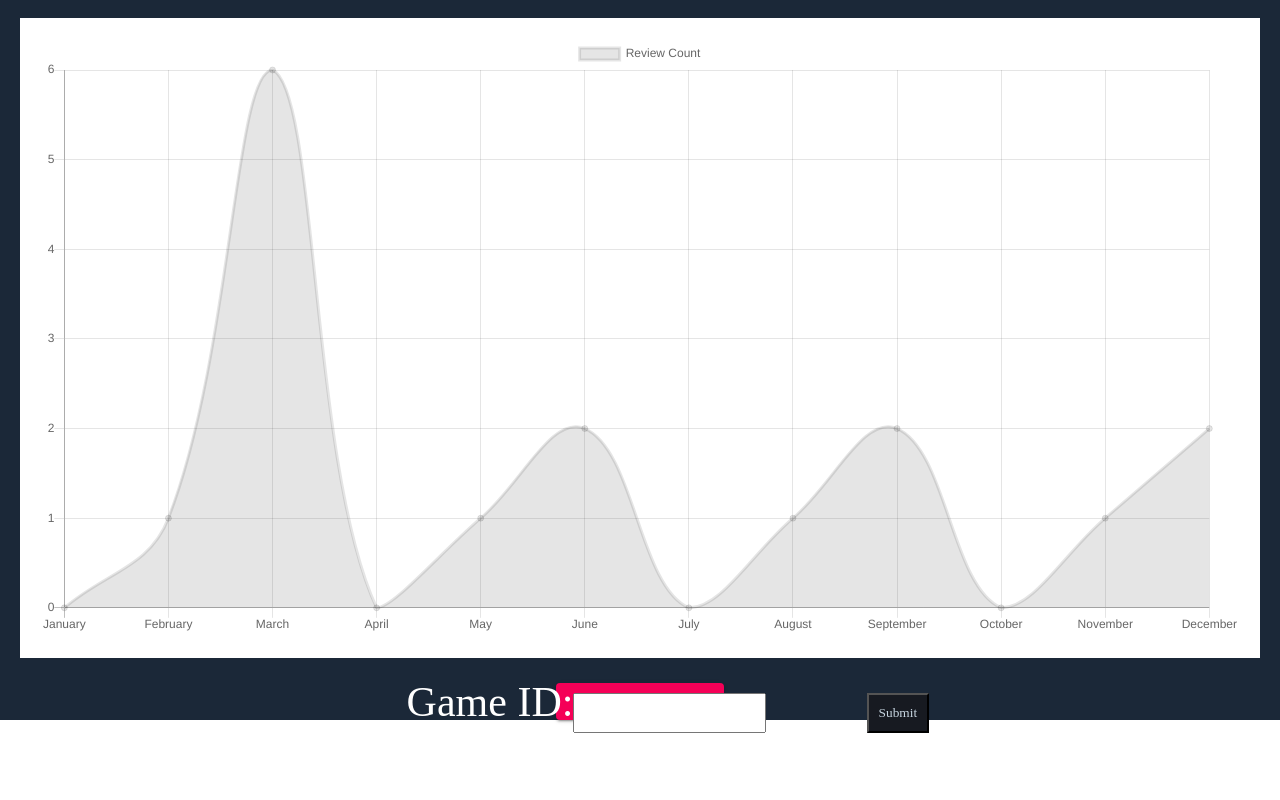
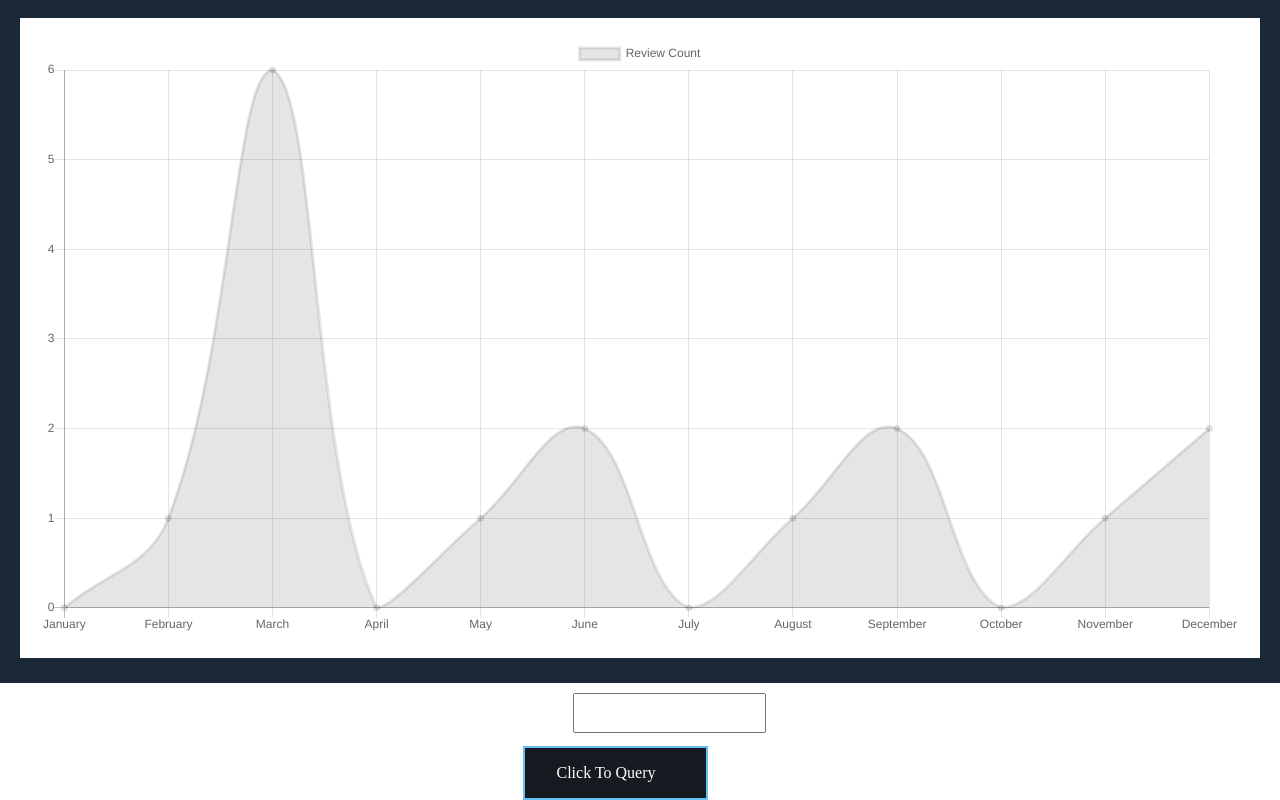
Before and after one commit to Joha2001/CIS4301-Project, a React (Create React App) app: page /V1 in a window 1280 px wide. Shown: the part 262-1062 px from the top of the page. Before the commit the page ends 995 px from the top, so only its background shows below. Built offline with nearby package versions, Linux system fonts and the light colour scheme; a web font is replaced by a local one.

Commit message:
Button Fixes

```diff
--- a/src/components/Visualization/V1.js
+++ b/src/components/Visualization/V1.js
@@ -44,15 +44,14 @@ const V1 = () => {
         }
       />
         </div>
-        <Button variant="contained" color="secondary" onClick={() => queryData()} >Click To Query</Button>
         <div className="id">
           <form>
             <label className="idlabel">
             Game ID:
             <input type="number" name="ID" />
             </label>
-          <input type="submit" value="Submit" />
           </form>
+          <Button class= "squarebutton squarebutton1" onClick={() => queryData()} >Click To Query</Button>
         </div>
       </header>
       </div>
--- a/src/components/Visualization/V2.js
+++ b/src/components/Visualization/V2.js
@@ -44,15 +44,14 @@ const V2 = () => {
         }
       />
         </div>
-        <Button variant="contained" color="secondary" onClick={() => queryData()} >Click To Query</Button>
         <div className="id">
           <form>
             <label className="idlabel">
             Tag:
             <input type="text" name="tag" />
             </label>
-          <input type="submit" value="Submit" />
           </form>
+          <Button class = "squarebutton squarebutton1" onClick={() => queryData()} >Click To Query</Button>
         </div>
         </header>
       </div>
--- a/src/components/Visualization/V3.js
+++ b/src/components/Visualization/V3.js
@@ -50,15 +50,14 @@ const V3 = () => {
         }
       />
         </div>
-        <Button variant="contained" color="secondary" onClick={() => queryData()} >Click To Query</Button>
         <div className="id">
           <form>
             <label className="idlabel">
             Game ID:
             <input type="number" name="ID" />
             </label>
-          <input type="submit" value="Submit" />
           </form>
+          <Button class = "squarebutton squarebutton1" onClick={() => queryData()} >Click To Query</Button>
         </div>
         </header>
       </div>
--- a/src/components/Visualization/V4.js
+++ b/src/components/Visualization/V4.js
@@ -42,15 +42,14 @@ const V4 = () => {
         }
       />
         </div>
-        <Button variant="contained" color="secondary" onClick={() => queryData()} >Click To Query</Button>
         <div className="id">
           <form>
             <label className="idlabel">
             Game ID:
             <input type="number" name="ID" />
             </label>
-          <input type="submit" value="Submit" />
           </form>
+          <Button class = "squarebutton squarebutton1" onClick={() => queryData()} >Click To Query</Button>
         </div>
         </header>
       </div>
--- a/src/components/Visualization/V5.js
+++ b/src/components/Visualization/V5.js
@@ -42,15 +42,14 @@ const V5 = () => {
         }
       />
         </div>
-        <Button variant="contained" color="secondary" onClick={() => queryData()} >Click To Query</Button>
         <div className="id">
           <form>
             <label className="idlabel">
             Bundle ID:
             <input type="number" name="ID" />
             </label>
-          <input type="submit" value="Submit" />
           </form>
+          <Button class = "squarebutton squarebutton1" onClick={() => queryData()} >Click To Query</Button>
         </div>
         </header>
       </div>
--- a/src/components/Visualization/Visualization.css
+++ b/src/components/Visualization/Visualization.css
@@ -49,3 +49,36 @@ input[type="submit"] {
   background-color:#171a21;
   color: #c7d5e0;
 }
+
+.Visual{
+position: absolute;
+top: 300px;
+padding: 10px;
+left: 250px;
+}
+
+.squarebutton {
+
+  border: none;
+  color: white;
+  padding: 16px;
+  text-align: justify;
+  text-decoration: none;
+  display: inline-block;
+  font-size: 16px;
+  margin-top: 20px;
+  margin-left: 250px;
+  transition-duration: 0.4s;
+  cursor: pointer;
+  width: 185px;
+}
+
+.squarebutton1 {
+  background-color: #171a21;
+  color: white;
+  border: 2px solid #66c0f4;
+}
+.squarebutton1:hover {
+  background-color: #66c0f4;
+  color: white;
+}
--- a/src/components/Visualization/Visualization.js
+++ b/src/components/Visualization/Visualization.js
@@ -6,8 +6,24 @@ const Visualization = () => {
         <div className="App">
         <header className="App-header">
         <VisuNav></VisuNav>
-        <div>
+        <div class>
           <h1 className="app-h1">Visualizations</h1>
+          <div className = "Visual">
+          <p>V1 describes the number of reviews per month for the selected game. This helps users</p>
+          <p>get a sense for the size of the playerbase at any given time.</p>
+          <p>-----------------------------------------------------------------------------------</p>
+          <p>V2 describes the average price of games released based on a "genre" and "tag." This will</p>
+          <p>allow users to create a budget for the games they may want to get by looking at similar titles.</p>
+          <p>-----------------------------------------------------------------------------------</p>
+          <p>V3 describes the ratio of positive and negative reviews of a game in any given month. This</p>
+          <p>further gives users a more broad scope of the popularity of a game over the course of a year.</p>
+          <p>-----------------------------------------------------------------------------------</p>
+          <p>V4 describes the average playtime a reviewer has at the time of reviewing. This helps users</p>
+          <p>get a better idea about the grand validity of reviews for a game they are interested in.</p>
+          <p>-----------------------------------------------------------------------------------</p>
+          <p>V5 describes the number of reviews on a game based on the bundle it was purchased in. This</p>
+          <p>helps users determine how good of a deal the bundle they are considering is.</p>
+          </div>
        </div>
         </header>
       </div>
```
